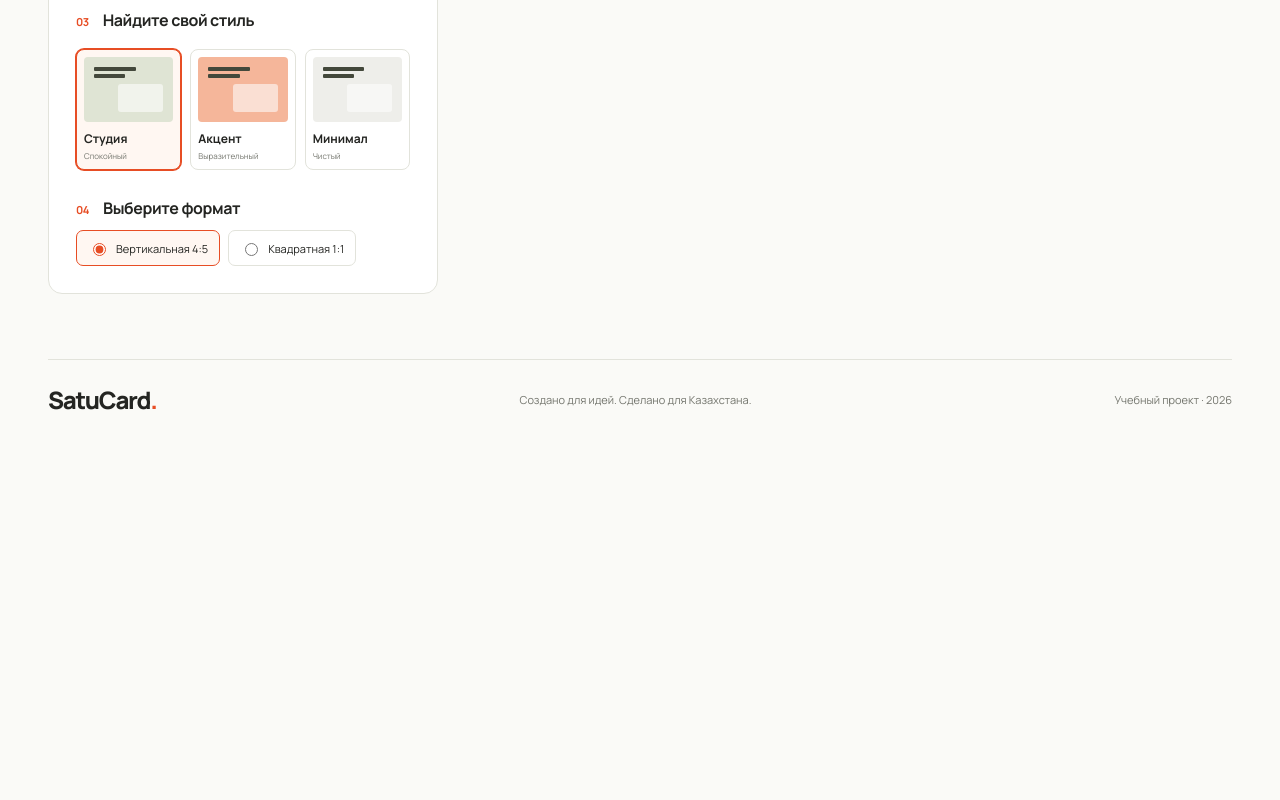
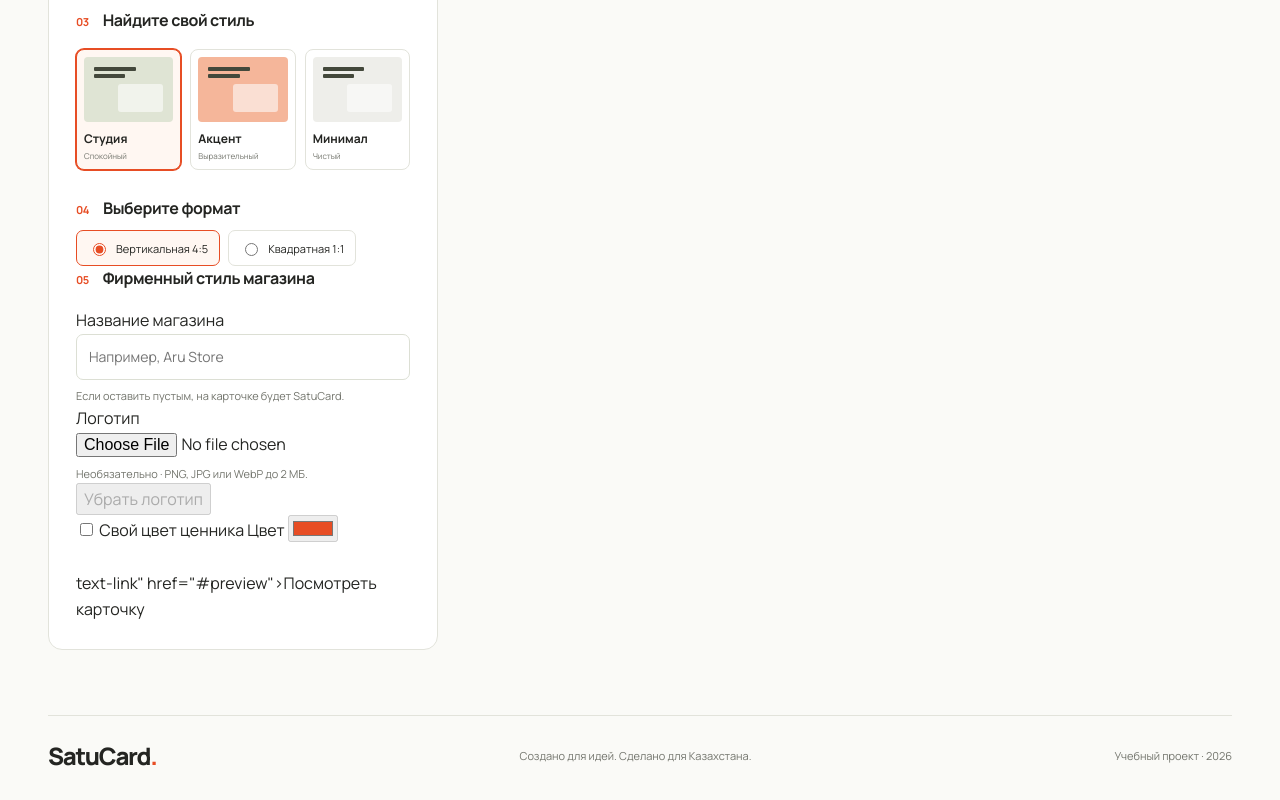
Before and after one commit to munarsauyt-sketch/SatuCard-team, a plain HTML site: page SatuCard-team-starter/editor.html in a window 1280 px wide. Shown: the part 961-1761 px from the top of the page. Before the commit the page ends 1405 px from the top, so only its background shows below. Drawn offline with Linux system fonts and the light colour scheme.

Commit message:
Enhance editor with brand customization options
Added brand fieldset with logo and color options.

```diff
--- a/SatuCard-team-starter/editor.html
+++ b/SatuCard-team-starter/editor.html
@@ -1,4 +1,5 @@
-<!doctype html><html lang="ru"><head><meta charset="utf-8"><meta name="viewport" content="width=device-width, initial-scale=1"><title>Редактор карточки — SatuCard</title><meta name="description" content="Загрузите фото, добавьте название и цену в тенге, выберите оформление и сохраните карточку товара."><link rel="icon" href="assets/favicon.svg" type="image/svg+xml"><script src="theme.js"></script><link rel="stylesheet" href="styles.css"><link rel="stylesheet" href="theme.css"><script src="assets/demo-images.js" defer></script><script src="editor.js" defer></script></head>
+<!doctype html><html lang="ru"><head><meta charset="utf-8"><meta name="viewport" content="width=device-width, initial-scale=1"><title>Редактор карточки — SatuCard</title><meta name="description" content="Загрузите фото, добавьте название и цену в тенге, выберите оформление и сохраните карточку товара."><link rel="icon" href="assets/favicon.svg" type="image/svg+xml"><script src="theme.js"></script><link rel="stylesheet" href="styles.css"><link rel="stylesheet" href="theme.css"><script src="assets/demo-images.js" defer></script><script src="brand-kit.js" defer></script>
+<script src="editor.js" defer></script></head>
 <body><a class="skip-link" href="#main">К содержимому</a>
 <header class="site-header"><div class="container header-inner"><a class="brand" href="index.html" aria-label="SatuCard — главная"><span class="brand-icon" aria-hidden="true"><i></i><i></i></span>SatuCard<span class="brand-dot">.</span></a><nav aria-label="Основная навигация"><a href="index.html">Главная</a><a href="editor.html" aria-current="page">Редактор</a><a href="examples.html">Примеры и о проекте</a></nav><button class="theme-toggle" type="button" data-theme-toggle aria-label="Тёмная тема" aria-pressed="false"><span aria-hidden="true">◐</span><span class="theme-toggle-text">Тема</span></button><a class="button button-dark header-cta" href="examples.html">Найти вдохновение</a></div></header>
 <main class="container editor-main" id="main">
@@ -15,7 +16,37 @@
       <section class="editor-step"><h2><span>02</span> Детали решают</h2><div class="label-row"><label for="product-name">Название товара</label><span id="name-count">24 / 60</span></div><input type="text" id="product-name" maxlength="60" value="Беспроводные наушники" placeholder="Например, керамическая чашка" autocomplete="off"><label for="product-price" class="price-label">Цена</label><div class="price-input"><input type="text" id="product-price" inputmode="decimal" value="24990" placeholder="24 990" maxlength="14" aria-describedby="price-error" autocomplete="off"><span>₸</span></div><p id="price-error" class="field-error" role="status"></p><label for="old-price" class="price-label">Старая цена <span class="optional">необязательно</span></label><div class="price-input"><input type="text" id="old-price" inputmode="decimal" placeholder="Например, 29 990" maxlength="14" aria-describedby="old-price-error" autocomplete="off"><span>₸</span></div><p id="old-price-error" class="field-error" role="status"></p></section>
       <fieldset class="editor-step style-fieldset"><legend><span>03</span> Найдите свой стиль</legend><div class="style-options"><label><input type="radio" name="style" value="studio" checked><span class="style-option"><span class="swatch swatch-studio"><i></i><b></b></span><strong>Студия</strong><small>Спокойный</small></span></label><label><input type="radio" name="style" value="accent"><span class="style-option"><span class="swatch swatch-accent"><i></i><b></b></span><strong>Акцент</strong><small>Выразительный</small></span></label><label><input type="radio" name="style" value="minimal"><span class="style-option"><span class="swatch swatch-minimal"><i></i><b></b></span><strong>Минимал</strong><small>Чистый</small></span></label></div></fieldset>
       <fieldset class="editor-step format-fieldset"><legend><span>04</span> Выберите формат</legend><div class="choice-row"><label><input type="radio" name="card-format" value="portrait" checked> Вертикальная 4:5</label><label><input type="radio" name="card-format" value="square"> Квадратная 1:1</label></div></fieldset>
-      <a class="mobile-preview-link text-link" href="#preview">Посмотреть карточку</a>
+      <fieldset class="editor-step brand-fieldset">
+  <legend><span>05</span> Фирменный стиль магазина</legend>
+
+  <label class="brand-label" for="brand-name">Название магазина</label>
+  <input type="text" id="brand-name" maxlength="28"
+         placeholder="Например, Aru Store" autocomplete="off">
+  <p class="field-note">Если оставить пустым, на карточке будет SatuCard.</p>
+
+  <label class="brand-label" for="brand-logo">Логотип</label>
+  <input type="file" id="brand-logo"
+         accept="image/png,image/jpeg,image/webp"
+         aria-describedby="brand-logo-status">
+  <div class="brand-logo-row">
+    <p id="brand-logo-status" class="field-note" role="status">
+      Необязательно · PNG, JPG или WebP до 2 МБ.
+    </p>
+    <button type="button" id="brand-logo-remove"
+            class="brand-logo-remove" disabled>
+      Убрать логотип
+    </button>
+  </div>
+
+  <div class="brand-color-row">
+    <label class="brand-color-choice">
+      <input type="checkbox" id="brand-color-enabled">
+      Свой цвет ценника
+    </label>
+    <label for="brand-color">Цвет</label>
+    <input type="color" id="brand-color" value="#e74d24" disabled>
+  </div>
+</fieldset> text-link" href="#preview">Посмотреть карточку</a>
     </form>
     <section class="preview-panel" id="preview" aria-labelledby="preview-heading"><div class="preview-heading"><h2 id="preview-heading">Предварительный просмотр</h2><span id="format-description">4:5 · 900 × 1125</span></div><div class="preview-workspace"><figure class="canvas-figure"><canvas id="product-canvas" width="900" height="1125" role="img" aria-label="Карточка товара: беспроводные наушники, 24 990 тенге">Предварительный просмотр карточки товара</canvas><figcaption id="preview-caption" class="sr-only" aria-live="polite"></figcaption></figure><p class="preview-live"><span aria-hidden="true">✦</span> Меняйте детали. Смотрите, как меняется впечатление.</p></div><div class="preview-actions"><button type="button" id="reset-button" class="reset-button">Сбросить изменения</button><a id="download-button" class="button button-dark" aria-disabled="true" download="satucard-4x5.png">Скачать PNG</a></div><p id="download-status" class="download-status" role="status"></p><div class="editor-disclaimer"><span aria-hidden="true">i</span><p>Фото остаётся на вашем устройстве. Здесь работает оформление по шаблону: без ИИ, удаления фона и отправки на сервер. После обновления страницы изменения сбросятся.</p></div></section>
   </div>
```
